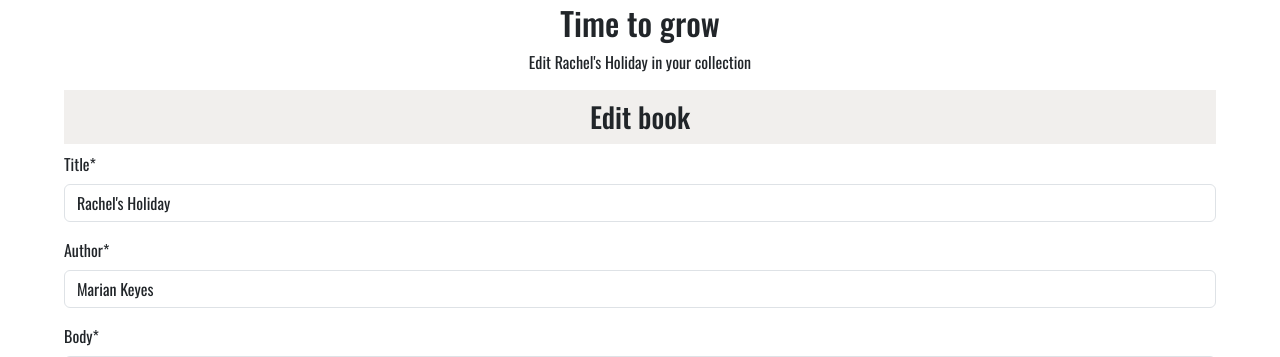
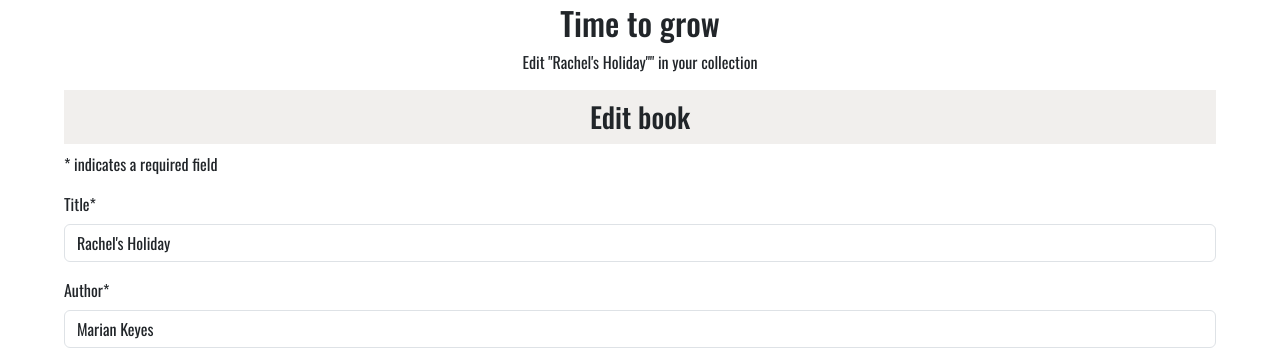
Before and after one commit to CodingLL25/book_nest, a Django app: page /collection/time-to-grow/book/103/edit_book/ in a window 1280 px wide. Shown: the part 173-530 px from the top of the page. Run offline with Django 4.2, Linux system fonts and the light colour scheme; a user stored in the database is signed in; data comes from the database, SQL or seed files in the repository; some libraries are stand-ins or nearby versions; some web fonts are replaced.

Commit message:
Add quotations around the book title and add new paragraph outlining required fields in form

```diff
--- a/library/templates/library/edit_book.html
+++ b/library/templates/library/edit_book.html
@@ -6,11 +6,12 @@
 {% block content %}
 <div class="collection-name">
     <h2>{{ collection.name }}</h2>
-    <p> Edit {{ book.title }} in your collection</p>
+    <p> Edit "{{ book.title }}"" in your collection</p>
 </div>
 
 <div class="edit-book">
     <h3 class="edit-book heading">Edit book</h3>
+    <p class="guidance-text">* indicates a required field</p>
     <form method="POST" class="form">
         {% csrf_token %}
         {{ book_form|crispy }}
```
